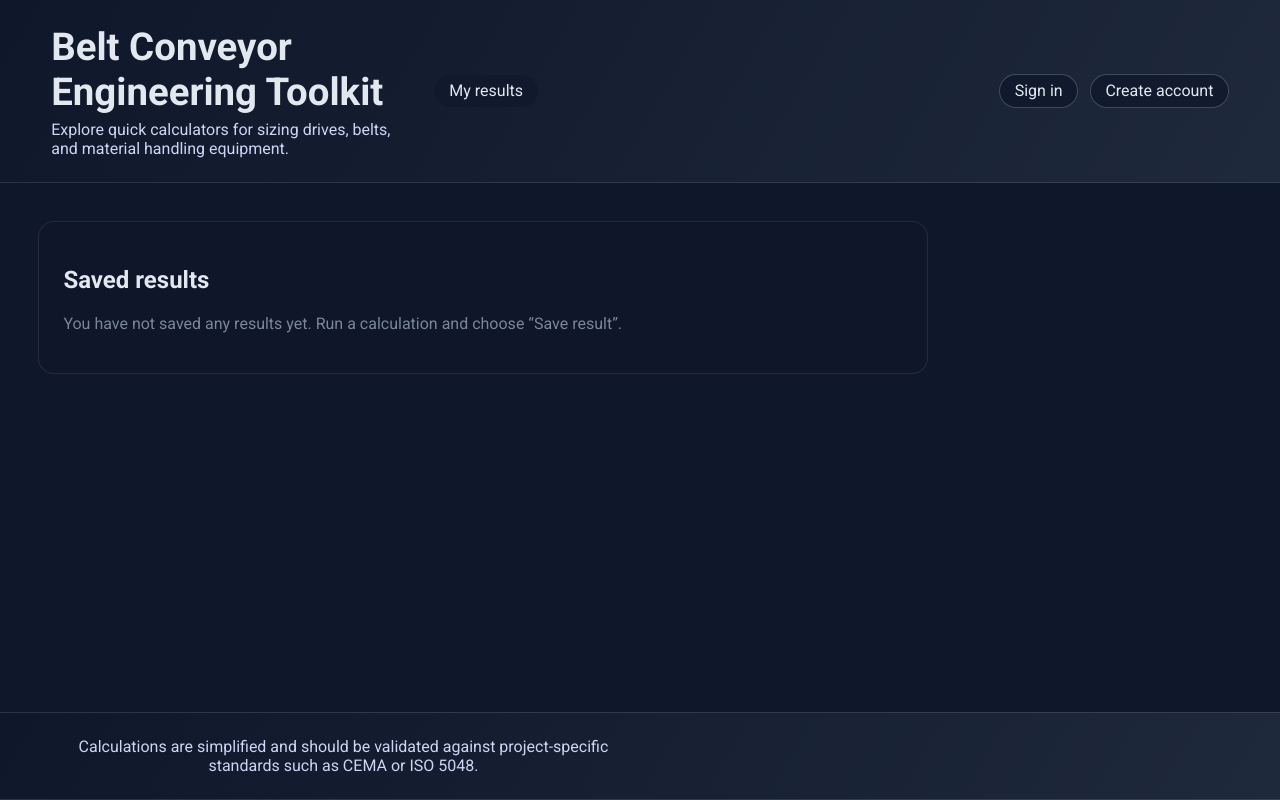
After one commit to eshahinfar/Belt-Conveyor-Design, a Django app: template engineering_site/calculations/templates/calculations/saved_results.html in a window 1280 px wide. The commit adds this page. Run offline with Django 4.2, Linux system fonts and the light colour scheme; the template is opened without the code that fills it, so the values that code supplies are empty.

Commit message:
Add account signup, saved results, and topic navigation

```diff
--- /dev/null
+++ b/engineering_site/calculations/context_processors/__init__.py
@@ -0,0 +1,5 @@
+"""Context processors for the calculations app."""
+
+from __future__ import annotations
+
+from .navigation import calculator_navigation
--- a/engineering_site/calculations/static/calculations/styles.css
+++ b/engineering_site/calculations/static/calculations/styles.css
@@ -14,27 +14,105 @@ body {
 
 .site-header,
 .site-footer {
-  padding: 2rem clamp(1rem, 4vw, 4rem);
+  padding: 1.5rem clamp(1rem, 4vw, 4rem);
   background: linear-gradient(120deg, #0f172a, #1e293b);
-  text-align: center;
   border-bottom: 1px solid rgba(148, 163, 184, 0.2);
+}
+
+.site-header {
+  display: flex;
+  flex-wrap: wrap;
+  align-items: center;
+  gap: 1.25rem;
 }
 
 .site-footer {
   border-top: 1px solid rgba(148, 163, 184, 0.2);
   margin-top: auto;
+  text-align: center;
+}
+
+.site-header .branding {
+  flex: 1 1 240px;
+  min-width: 220px;
 }
 
 .site-header h1 {
-  margin-bottom: 0.25rem;
-  font-size: clamp(2rem, 5vw, 3rem);
+  margin: 0 0 0.35rem 0;
+  font-size: clamp(1.5rem, 4vw, 2.4rem);
+}
+
+.site-header h1 a {
+  color: inherit;
+  text-decoration: none;
 }
 
 .site-header p,
 .site-footer p {
-  margin: 0 auto;
+  margin: 0;
   max-width: 65ch;
   color: #cbd5f5;
+}
+
+.site-nav {
+  flex: 2 1 300px;
+}
+
+.site-nav ul {
+  list-style: none;
+  display: flex;
+  flex-wrap: wrap;
+  gap: 0.75rem;
+  padding: 0;
+  margin: 0;
+}
+
+.site-nav a {
+  display: inline-block;
+  padding: 0.35rem 0.9rem;
+  border-radius: 999px;
+  background: rgba(15, 23, 42, 0.6);
+  border: 1px solid transparent;
+  color: #e2e8f0;
+  text-decoration: none;
+  transition: border-color 0.2s ease, background 0.2s ease;
+}
+
+.site-nav a:hover,
+.site-nav a.active {
+  border-color: #38bdf8;
+  background: rgba(56, 189, 248, 0.2);
+}
+
+.account-actions {
+  display: flex;
+  align-items: center;
+  gap: 0.75rem;
+}
+
+.account-actions .welcome {
+  font-weight: 500;
+}
+
+.link-button {
+  display: inline-flex;
+  align-items: center;
+  gap: 0.25rem;
+  padding: 0.4rem 0.9rem;
+  border-radius: 999px;
+  border: 1px solid rgba(148, 163, 184, 0.35);
+  background: rgba(15, 23, 42, 0.75);
+  color: inherit;
+  text-decoration: none;
+  cursor: pointer;
+}
+
+.link-button:hover {
+  border-color: #38bdf8;
+}
+
+.account-actions form {
+  margin: 0;
 }
 
 .layout {
@@ -150,6 +261,94 @@ body {
   color: rgba(148, 163, 184, 0.8);
 }
 
+.messages {
+  grid-column: 1 / -1;
+  list-style: none;
+  margin: 0 0 1rem 0;
+  padding: 0;
+}
+
+.message {
+  padding: 0.75rem 1rem;
+  border-radius: 0.75rem;
+  margin-bottom: 0.75rem;
+  border: 1px solid transparent;
+}
+
+.message.success {
+  background: rgba(34, 197, 94, 0.2);
+  border-color: rgba(34, 197, 94, 0.35);
+}
+
+.message.error {
+  background: rgba(248, 113, 113, 0.2);
+  border-color: rgba(248, 113, 113, 0.4);
+}
+
+.saved-results .panel {
+  max-width: 840px;
+}
+
+.result-list {
+  list-style: none;
+  margin: 0;
+  padding: 0;
+  display: grid;
+  gap: 1.5rem;
+}
+
+.result-list li {
+  background: rgba(15, 23, 42, 0.75);
+  border-radius: 1rem;
+  padding: 1rem 1.25rem;
+  border: 1px solid rgba(148, 163, 184, 0.15);
+}
+
+.result-list details {
+  margin-top: 0.75rem;
+}
+
+.input-list {
+  list-style: none;
+  padding: 0;
+  margin: 0.5rem 0 0 0;
+}
+
+.input-list li {
+  margin-bottom: 0.35rem;
+}
+
+.auth-form .panel {
+  max-width: 420px;
+}
+
+.auth-switch {
+  margin-top: 1rem;
+}
+
+.auth-form form {
+  display: grid;
+}
+
+.auth-form label {
+  font-weight: 500;
+  color: #e2e8f0;
+}
+
+.auth-form input[type="text"],
+.auth-form input[type="password"],
+.auth-form input[type="email"] {
+  width: 100%;
+  padding: 0.6rem 0.75rem;
+  margin-top: 0.35rem;
+  margin-bottom: 0.75rem;
+  border-radius: 0.6rem;
+  border: 1px solid rgba(148, 163, 184, 0.35);
+  background: rgba(15, 23, 42, 0.85);
+  color: inherit;
+  font-size: 1rem;
+}
+
 @media (max-width: 768px) {
   .layout {
     grid-template-columns: 1fr;
--- /dev/null
+++ b/engineering_site/calculations/templates/calculations/saved_results.html
@@ -0,0 +1,35 @@
+{% extends "base.html" %}
+
+{% block title %}My Saved Results | Engineering Calculators{% endblock %}
+
+{% block content %}
+<section class="saved-results">
+  <div class="panel">
+    <h2>Saved results</h2>
+    {% if records %}
+    <ul class="result-list">
+      {% for record in records %}
+      <li>
+        <h3>{{ record.get_calculator_slug_display }} – {{ record.created_at|date:"M j, Y H:i" }}</h3>
+        <p class="result-value">{{ record.result_value }} <span>{{ record.result_units }}</span></p>
+        <p class="result-title">{{ record.result_title }}</p>
+        {% if record.result_description %}
+        <p class="result-description">{{ record.result_description }}</p>
+        {% endif %}
+        <details>
+          <summary>Input values</summary>
+          <ul class="input-list">
+            {% for key, value in record.input_data.items %}
+            <li><strong>{{ key|capfirst }}:</strong> {{ value }}</li>
+            {% endfor %}
+          </ul>
+        </details>
+      </li>
+      {% endfor %}
+    </ul>
+    {% else %}
+    <p class="placeholder">You have not saved any results yet. Run a calculation and choose “Save result”.</p>
+    {% endif %}
+  </div>
+</section>
+{% endblock %}
--- a/engineering_site/calculations/urls.py
+++ b/engineering_site/calculations/urls.py
@@ -8,4 +8,7 @@ app_name = "calculations"
 
 urlpatterns = [
     path("", views.home, name="home"),
+    path("signup/", views.signup, name="signup"),
+    path("saved-results/", views.SavedResultsView.as_view(), name="saved_results"),
+    path("calculator/<slug:slug>/", views.calculator, name="calculator"),
 ]
--- a/engineering_site/engineering_site/settings.py
+++ b/engineering_site/engineering_site/settings.py
@@ -44,6 +44,7 @@ TEMPLATES = [
                 "django.template.context_processors.request",
                 "django.contrib.auth.context_processors.auth",
                 "django.contrib.messages.context_processors.messages",
+                "calculations.context_processors.calculator_navigation",
             ],
         },
     },
--- a/engineering_site/engineering_site/urls.py
+++ b/engineering_site/engineering_site/urls.py
@@ -4,5 +4,6 @@ from django.urls import include, path
 
 urlpatterns = [
     path("admin/", admin.site.urls),
+    path("accounts/", include("django.contrib.auth.urls")),
     path("", include("calculations.urls")),
 ]
--- /dev/null
+++ b/engineering_site/templates/base.html
@@ -0,0 +1,65 @@
+<!DOCTYPE html>
+{% load static %}
+<html lang="en">
+  <head>
+    <meta charset="utf-8" />
+    <meta name="viewport" content="width=device-width, initial-scale=1" />
+    <title>{% block title %}Engineering Calculators{% endblock %}</title>
+    <link
+      rel="stylesheet"
+      href="https://fonts.googleapis.com/css2?family=Roboto:wght@300;400;500;700&display=swap"
+    />
+    <link rel="stylesheet" href="{% static 'calculations/styles.css' %}" />
+  </head>
+  <body>
+    <header class="site-header">
+      <div class="branding">
+        <h1><a href="{% url 'calculations:home' %}">Belt Conveyor Engineering Toolkit</a></h1>
+        <p>
+          Explore quick calculators for sizing drives, belts, and material handling equipment.
+        </p>
+      </div>
+      <nav class="site-nav">
+        <ul>
+          {% for slug, title in calculator_links %}
+          <li>
+            <a href="{% url 'calculations:calculator' slug=slug %}" class="{% if slug == calculator_slug %}active{% endif %}">
+              {{ title }}
+            </a>
+          </li>
+          {% endfor %}
+          <li><a href="{% url 'calculations:saved_results' %}">My results</a></li>
+        </ul>
+      </nav>
+      <div class="account-actions">
+        {% if user.is_authenticated %}
+        <span class="welcome">Hello, {{ user.username }}!</span>
+        <form method="post" action="{% url 'logout' %}">
+          {% csrf_token %}
+          <button type="submit" class="link-button">Sign out</button>
+        </form>
+        {% else %}
+        <a href="{% url 'login' %}" class="link-button">Sign in</a>
+        <a href="{% url 'calculations:signup' %}" class="link-button">Create account</a>
+        {% endif %}
+      </div>
+    </header>
+
+    <main class="layout">
+      {% if messages %}
+      <ul class="messages">
+        {% for message in messages %}
+        <li class="message {{ message.tags }}">{{ message }}</li>
+        {% endfor %}
+      </ul>
+      {% endif %}
+      {% block content %}{% endblock %}
+    </main>
+
+    <footer class="site-footer">
+      <p>
+        Calculations are simplified and should be validated against project-specific standards such as CEMA or ISO 5048.
+      </p>
+    </footer>
+  </body>
+</html>
```
Also changed, not shown: other parts of engineering_site/calculations/static/calculations/styles.css (+47 -1 lines), engineering_site/calculations/admin.py (added, +15 -0 lines), engineering_site/calculations/context_processors/navigation.py (added, +13 -0 lines), engineering_site/calculations/forms.py (+15 -0 lines), engineering_site/calculations/models.py (added, +31 -0 lines), engineering_site/calculations/templates/calculations/calculator_detail.html (added, +47 -0 lines), engineering_site/calculations/templates/calculations/home.html (deleted, +0 -72 lines), engineering_site/calculations/views.py (+81 -8 lines), engineering_site/templates/registration/logged_out.html (added, +13 -0 lines), engineering_site/templates/registration/login.html (added, +17 -0 lines), engineering_site/templates/registration/signup.html (added, +17 -0 lines), engineering_site/calculations/migrations/0001_initial.py (added), engineering_site/calculations/migrations/__init__.py (added).
